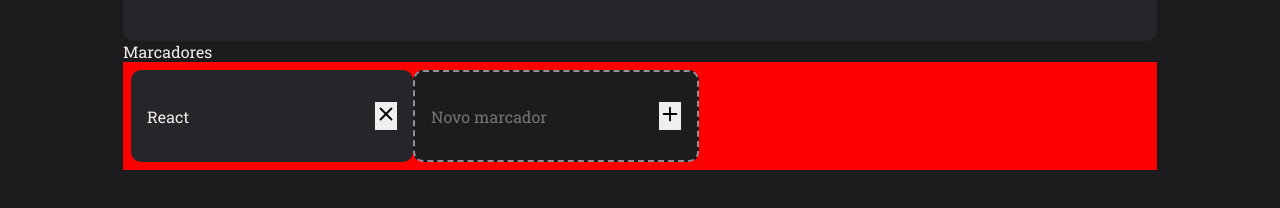
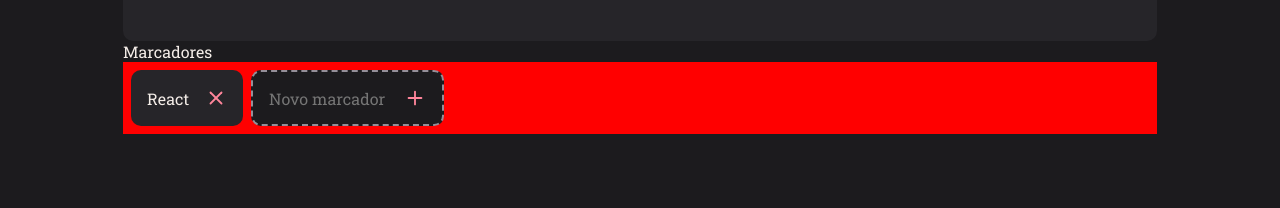
Before and after one commit to stelardn/rocketmovies-front, a React (Vite) app: page / in a window 1280 px wide. Shown: the part 560-768 px from the top of the page. Built offline with nearby package versions, Linux system fonts and the light colour scheme.

Commit message:
TagItem ok

```diff
--- a/src/components/TagItem/index.jsx
+++ b/src/components/TagItem/index.jsx
@@ -4,12 +4,9 @@ import { FiX, FiPlus } from "react-icons/fi";
 export function TagItem({ value, onClick, isNew, ...rest }) {
   return (
     <Container isNew={isNew} >
-      <input
-        {...rest}
-        value={value}
-        onClick={onClick}
-        readOnly={!isNew}
-      />
+
+      {isNew ? <input {...rest} type="text" value={value} onClick={onClick} /> : <p>{value}</p>}
+
       <button
         className={
           isNew ? "add-tag" : "remove-tag"
--- a/src/components/TagItem/styles.js
+++ b/src/components/TagItem/styles.js
@@ -2,6 +2,9 @@ import styled from "styled-components";
 
 export const Container = styled.div`
   display: flex;
+  align-items: center;
+
+  height: 56px;
 
   border-radius: 10px;
   padding: 16px;
@@ -10,27 +13,38 @@ export const Container = styled.div`
 
   border: ${({ theme, isNew }) => isNew ? `2px dashed ${theme.COLORS.FONT_PLCHDR}` : `none`};
 
-  align-items: center;
+  margin-right: 8px;
 
-  > button svg {
+
+  > button {
+    background: none;
+    cursor: pointer;
+    display: flex;
+
+    svg {
       height: 24px;
       width: 22px;
-  /* color: ${({ theme }) => theme.COLORS.PINK}; */
-  background-color: none;
+      color: ${({ theme }) => theme.COLORS.PINK};
+      align-self: center;
+    }
   }
 
-  > input {
+
+  > input, p {
     padding-right: 16px;
-  height: 56px;
 
     border: none;
     background: none;
     color: ${({ theme }) => theme.COLORS.WHITE};
     font-size: 16px;
+  }
+
+  > input {
+
+    width: 135px;
 
     &::placeholder {
       color: ${({ theme }) => theme.COLORS.FONT_INPUT};
     }
   }
-
 `
--- a/src/pages/CreateMovie/index.jsx
+++ b/src/pages/CreateMovie/index.jsx
@@ -8,6 +8,7 @@ import { Input } from "../../components/Input";
 import { TextArea } from "../../components/TextArea";
 import { Button } from "../../components/Button";
 import { TagItem } from "../../components/TagItem";
+import { Tag } from "../../components/Tag";
 
 export function CreateMovie() {
   return (
```
Lines whose indentation alone changed are shown as unchanged.
